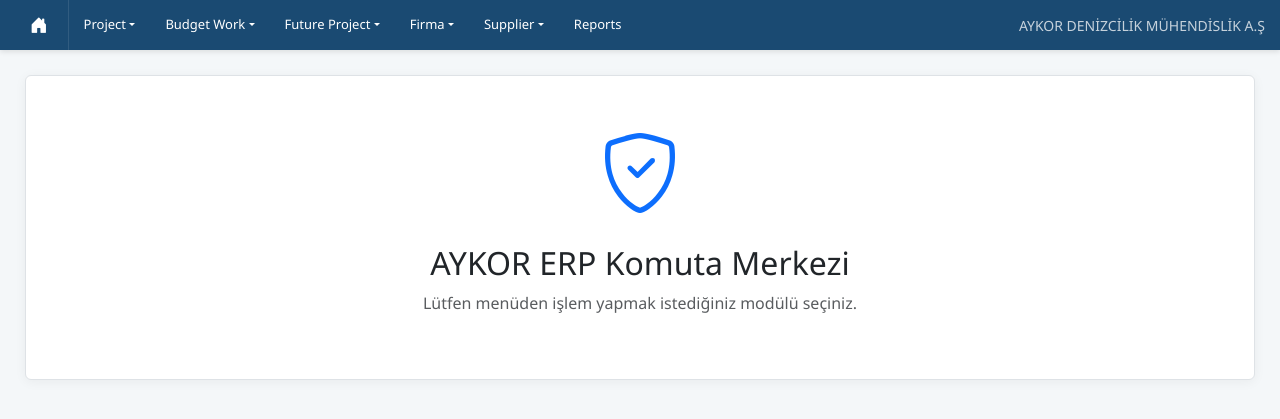
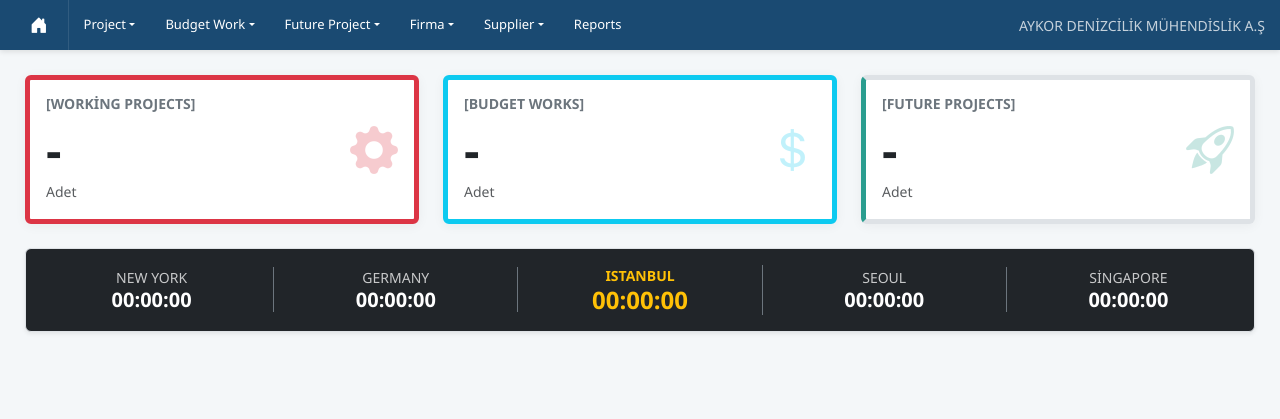
Before and after one commit to samettaskiranwork/aykor-panel, a FastAPI app: page / in a window 1280 px wide. Shown: the top 419 px of the page. Run offline with FastAPI, Linux system fonts and the light colour scheme.

Commit message:
Update dashboard.html

```diff
--- a/templates/dashboard.html
+++ b/templates/dashboard.html
@@ -73,13 +73,71 @@
         <div class="ms-auto small opacity-75">AYKOR DENİZCİLİK MÜHENDİSLİK A.Ş</div>
     </div>
 
-    <div id="section-home" class="section active">
-        <div class="card-erp p-5 text-center">
-            <i class="bi bi-shield-check text-primary display-1"></i>
-            <h2 class="mt-4">AYKOR ERP Komuta Merkezi</h2>
-            <p class="text-muted">Lütfen menüden işlem yapmak istediğiniz modülü seçiniz.</p>
+   <div id="section-home" class="section active">
+    <div class="row g-4 mb-4">
+        <div class="col-md-4">
+            <div class="card-erp p-3 border-start border-danger border-5">
+                <div class="d-flex justify-content-between align-items-center">
+                    <div>
+                        <h6 class="text-secondary small fw-bold text-uppercase">[Working Projects]</h6>
+                        <h2 class="display-5 fw-bold mb-0" id="stat-working">-</h2>
+                        <span class="text-muted small">Adet</span>
+                    </div>
+                    <i class="bi bi-gear-fill text-danger opacity-25" style="font-size: 3rem;"></i>
+                </div>
+            </div>
+        </div>
+        <div class="col-md-4">
+            <div class="card-erp p-3 border-start border-info border-5">
+                <div class="d-flex justify-content-between align-items-center">
+                    <div>
+                        <h6 class="text-secondary small fw-bold text-uppercase">[Budget Works]</h6>
+                        <h2 class="display-5 fw-bold mb-0" id="stat-budget">-</h2>
+                        <span class="text-muted small">Adet</span>
+                    </div>
+                    <i class="bi bi-currency-dollar text-info opacity-25" style="font-size: 3rem;"></i>
+                </div>
+            </div>
+        </div>
+        <div class="col-md-4">
+            <div class="card-erp p-3 border-start border-teal border-5" style="border-left-color: #2a9d8f !important;">
+                <div class="d-flex justify-content-between align-items-center">
+                    <div>
+                        <h6 class="text-secondary small fw-bold text-uppercase">[Future Projects]</h6>
+                        <h2 class="display-5 fw-bold mb-0" id="stat-future">-</h2>
+                        <span class="text-muted small">Adet</span>
+                    </div>
+                    <i class="bi bi-rocket-takeoff text-teal opacity-25" style="font-size: 3rem; color: #2a9d8f;"></i>
+                </div>
+            </div>
         </div>
     </div>
+
+    <div class="card-erp p-3 mb-4 bg-dark text-white shadow-sm">
+        <div class="row text-center align-items-center">
+            <div class="col border-end border-secondary">
+                <div class="small text-uppercase opacity-75">New York</div>
+                <div class="fw-bold h5 mb-0" id="clock-ny">00:00:00</div>
+            </div>
+            <div class="col border-end border-secondary">
+                <div class="small text-uppercase opacity-75">Germany</div>
+                <div class="fw-bold h5 mb-0" id="clock-de">00:00:00</div>
+            </div>
+            <div class="col border-end border-secondary">
+                <div class="small text-uppercase fw-bold text-warning">Istanbul</div>
+                <div class="fw-bold h4 mb-0 text-warning" id="clock-tr">00:00:00</div>
+            </div>
+            <div class="col border-end border-secondary">
+                <div class="small text-uppercase opacity-75">Seoul</div>
+                <div class="fw-bold h5 mb-0" id="clock-kr">00:00:00</div>
+            </div>
+            <div class="col">
+                <div class="small text-uppercase opacity-75">Singapore</div>
+                <div class="fw-bold h5 mb-0" id="clock-sg">00:00:00</div>
+            </div>
+        </div>
+    </div>
+</div>
 
     <div id="section-list" class="section"><div class="card-erp p-3"><h6 class="fw-bold mb-3">📋 Aktif Proje Listesi</h6><div class="table-responsive"><table class="table table-sm table-striped table-erp"><thead class="table-dark" id="th-p"></thead><tbody id="projectTableBody"></tbody></table></div></div></div>
     <div id="section-budget-list" class="section"><div class="card-erp p-3"><h6 class="fw-bold mb-3 text-success">💰 Budget Work Listesi</h6><div class="table-responsive"><table class="table table-sm table-striped table-erp"><thead class="table-dark" id="th-b"></thead><tbody id="budgetTableBody"></tbody></table></div></div></div>
```
